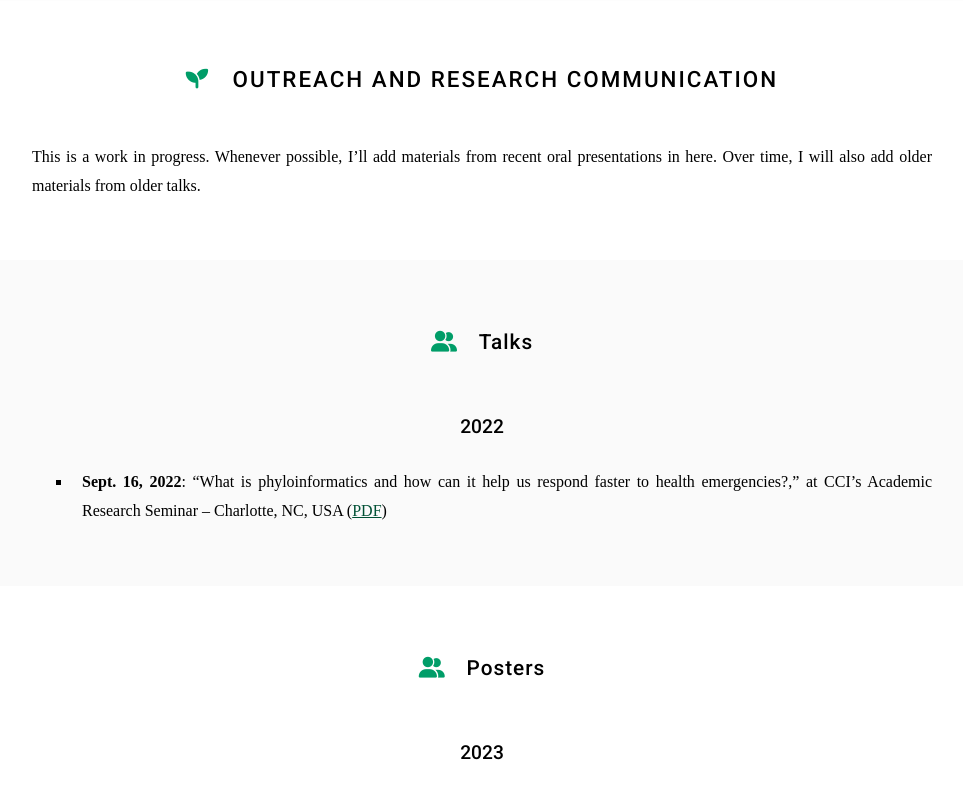
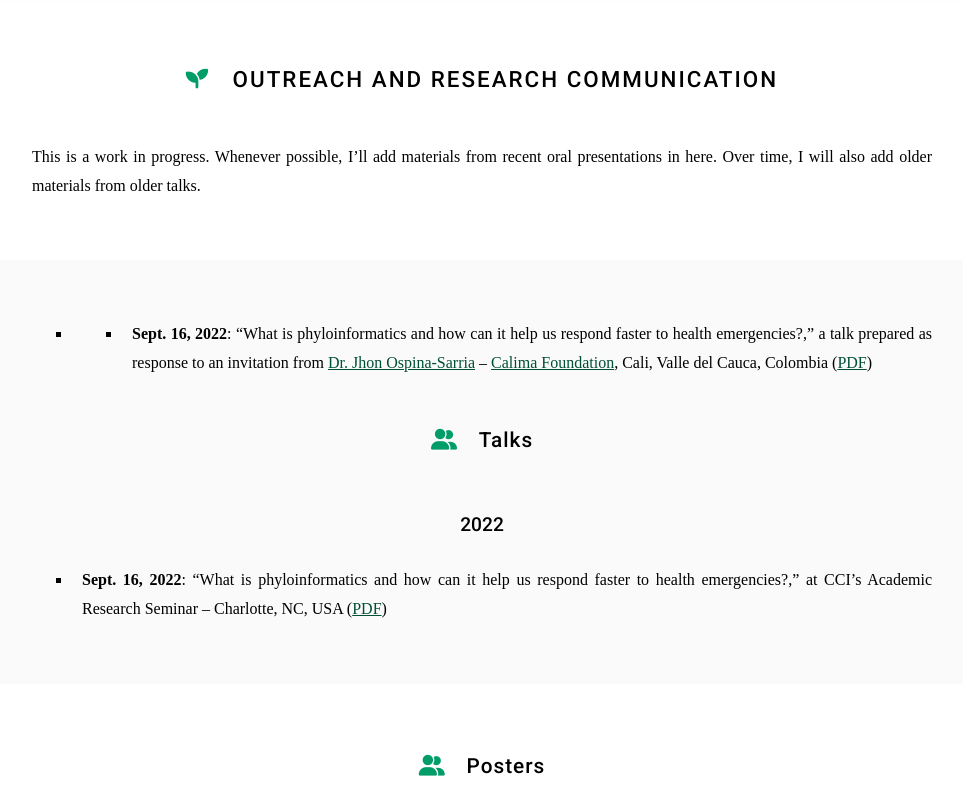
Before and after one commit to machadodj/machadodj.github.io, a Jekyll site: the page built from outreach/index.md, in a window 1280 px wide and 900 px high, cut to the strip 114-900 px from the top of the window. Shown: the whole strip, without its empty margins (158-1121 px from the left). Built offline with Jekyll 4.4.1, drawn with Linux system fonts in a browser that asks for light colours; nearby versions of some CDN libraries; some web fonts are replaced.

Commit message:
Added new oral presentation.

```diff
--- a/outreach/index.md
+++ b/outreach/index.md
@@ -13,10 +13,13 @@
 
 {% include section.html %}
 
-<!--Event organization-->
+<!--Oral Presentations-->
+
+- - **Sept. 16, 2022**: "What is phyloinformatics and how can it help us respond faster to health emergencies?," a talk prepared as response to an invitation from [Dr. Jhon Ospina-Sarria](https://orcid.org/0000-0002-9099-7793) -- [Calima Foundation](https://en.fundacioncalima.org/), Cali, Valle del Cauca, Colombia ([PDF](https://drive.google.com/file/d/1FZQ5azNeGHLWIiACQTEnYvwRDuvy5vGp/view?usp=sharing))
 
 
 ## <i class="fas fa-user-group"></i>Talks
+
 
 ### 2022
 
```
